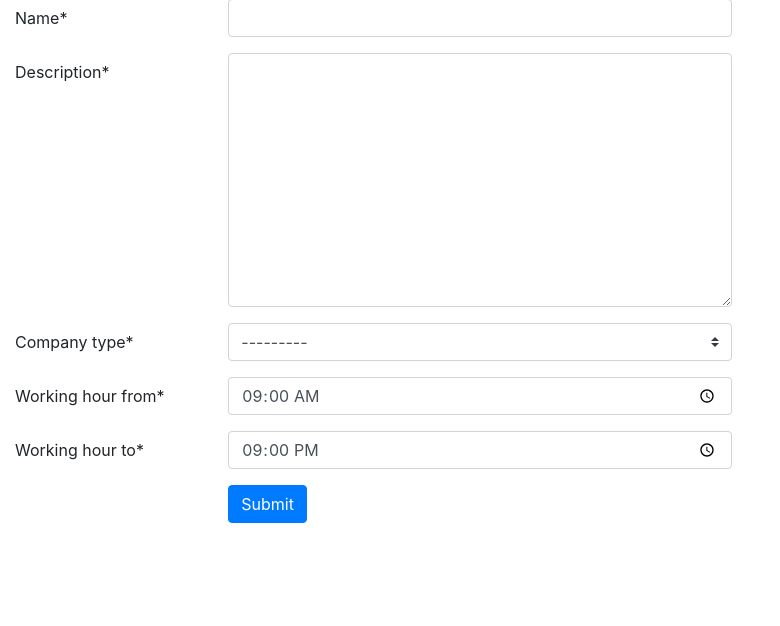
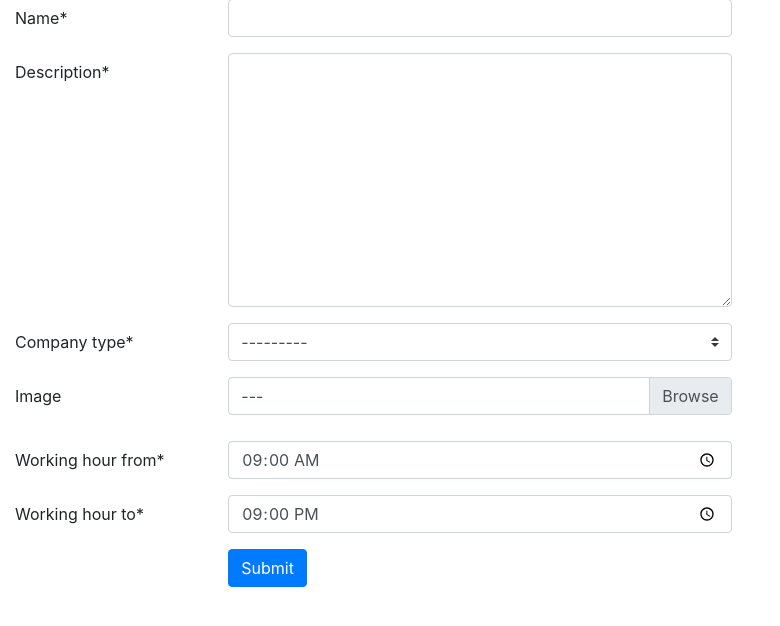
Before and after one commit to Lanaok/project, a Django app: page /company/add/ in a window 1280 px wide. Shown: the part 57-683 px from the top of the page, without its empty margins (0-780 px from the left). Run offline with Django 3.2, Linux system fonts and the light colour scheme; the visitor is signed in with stand-in values (Sample User, id 1); data that the repository does not hold is empty; parts of the project's set-up code (start-up, migrations or seed data) failed here and were passed over; some libraries are stand-ins or nearby versions.

Commit message:
adding image for company/ but has some problem

```diff
--- a/mysite/company/forms.py
+++ b/mysite/company/forms.py
@@ -11,11 +11,12 @@
 class CompanyForm(forms.ModelForm):
     class Meta:
         model = Company
-        fields = ['name', 'description', 'company_type', 'working_hour_from', 'working_hour_to']
+        fields = ['name', 'description', 'company_type', 'image', 'working_hour_from', 'working_hour_to']
         widgets = {
             'name': TextInput(attrs={'class': 'form-control'}),
             'description': Textarea(attrs={'class': 'form-control'}),
             'company_type': Select(attrs={'class': 'form-control custom-select'}),
+            'image': FileInput(attrs={'class': 'form-control'}),
             'working_hour_from': TimeInput({'class': 'form-control', 'type': 'time'}),
             'working_hour_to': TimeInput({'class': 'form-control', 'type': 'time'})
         }
--- a/mysite/company/models.py
+++ b/mysite/company/models.py
@@ -25,6 +25,7 @@
     working_hour_from = models.TimeField(default=datetime.time(9, 00), null=False, blank=False)
     working_hour_to = models.TimeField(default=datetime.time(21, 00), null=False, blank=False)
     company_type = models.CharField(choices=CompanyType.choices, max_length=10)
+    image = models.ImageField(null=True, blank=True, upload_to='company_photos/')
 
     class Meta:
         permissions = (("can_edit_company", "Edit company info"),)
--- a/mysite/company/views.py
+++ b/mysite/company/views.py
@@ -31,6 +31,7 @@
             company_instance.name = company_form.cleaned_data['name']
             company_instance.description = company_form.cleaned_data['description']
             company_instance.company_type = company_form.cleaned_data['company_type']
+            company_instance.image = company_form.cleaned_data['image']
             if company_id:
                 company_instance.date_updated = timezone.now()
             else:
--- a/mysite/order/templates/order/make_order.html
+++ b/mysite/order/templates/order/make_order.html
@@ -32,9 +32,11 @@
                                         <label for="staffCombo">Choose your staff member</label>
                                         <select name="your-staff" class="form-control custom-select"
                                                 id="staffCombo">
+
                                             {% for s in staff %}
                                             <option data-id="{{ s.id }}">{{ s }}</option>
                                             {% endfor %}
+
 
                                         </select>
                                     </div>
@@ -179,7 +181,7 @@
         setScheduleTitle(chosenDate)
 
         $.ajax({
-                url: '{% url 'get-staff-schedule' %}',
+            url: '{% url 'get-staff - schedule' %}',
             data: {
                 'staff_id': $("#staffCombo option:selected").data('id'),
                 'date': chosenDate
```
Lines whose indentation alone changed are shown as unchanged.
